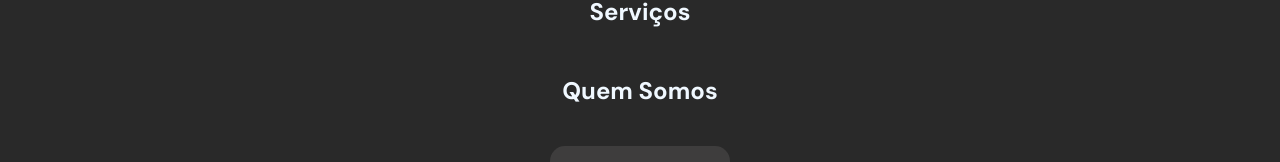
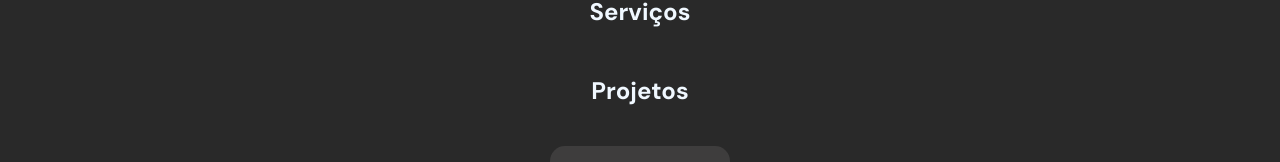
Before and after one commit to rafaelcmarques/arquitetura-landingPage, a plain HTML site: page index.html in a window 1280 px wide. Both pictures are taken after a click on the button 846 px from the left and 26 px from the top of the page. Shown: the part 195-357 px from the top of the page. Drawn offline with Linux system fonts and the light colour scheme.

Commit message:
Corrigido barra de navegação

```diff
--- a/index.html
+++ b/index.html
@@ -28,7 +28,7 @@
           <ul>
             <li><a href="#about" onclick="closeMenu()">Início</a></li>
             <li><a href="#services" onclick="closeMenu()">Serviços</a></li>
-            <li><a href="#about" onclick="closeMenu()">Quem Somos</a></li>
+            <li><a href="#projects" onclick="closeMenu()">Projetos</a></li>
           </ul>
 
           <a href="#contact" class="button" onclick="closeMenu()"
```
